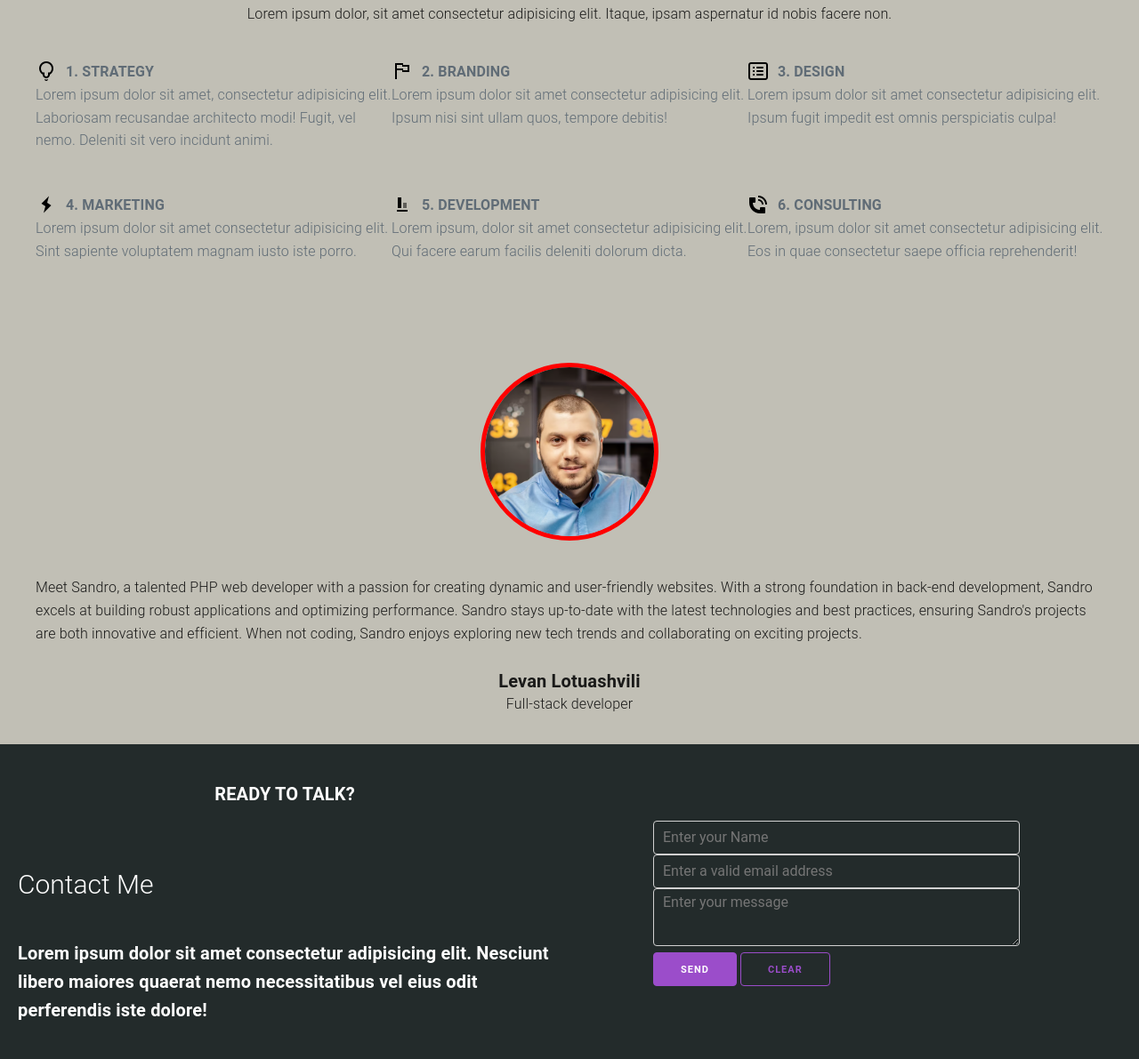
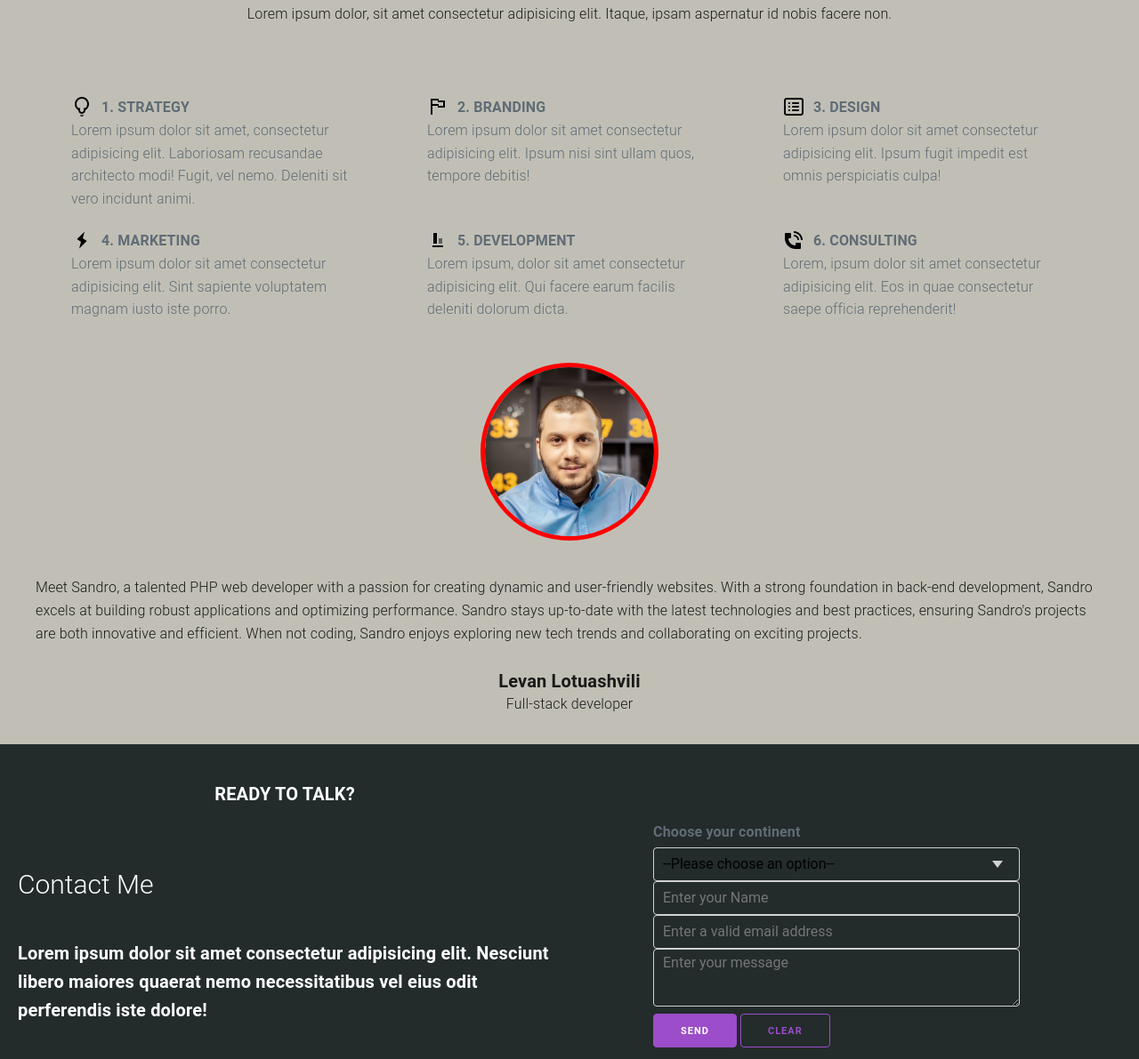
Before and after one commit to Akalifiedman/Coding, a website built with Parcel: page Index.html in a window 1280 px wide. Shown: the part 1355-2546 px from the top of the page at 89% size. Built offline with nearby package versions, Linux system fonts and the light colour scheme.

Commit message:
Add files via upload

```diff
--- a/Index.html
+++ b/Index.html
@@ -138,8 +138,19 @@
     <div class="form"></div>
   </div>
   <div class="grid2">
-    <form>
+    <form action="https://formsubmit.co/your@email.com" method="POST">
       <fieldset>
+        <label for="Continent">Choose your continent</label>
+        <select id="Continent">
+          <option value="" aria-required="true">--Please choose an option--</option>
+          <option value="America">North America</option>
+          <option value="America">South America</option>
+          <option value="Asia">Asia</option>
+          <option value="America">Africa</option>
+          <option value="America">Antarctida</option>
+          <option value="America">Europe</option>
+          <option value="America">Australia</option>
+        </select>
         <input type="text" placeholder="Enter your Name" id="nameField" />
         <input
           type="email"
@@ -154,6 +165,5 @@
     </form>
   </div>
 </div>
-
   </body>
 </html>
--- a/styles.css
+++ b/styles.css
@@ -29,6 +29,7 @@ h1 {
 p {
   color: var(--color-heading);
 }
+
 
 /* Blocks */
 .block {
@@ -197,6 +198,10 @@ a:hover {
   background: var(--color-primary);
 }
 
+.box {
+  padding-top: 2rem;
+}
+
 .listalign-bottom,
 .listbolt,
 .listbulb,
@@ -258,6 +263,7 @@ a:hover {
   .box {
     width: 50%;
     height: 15rem;
+    padding: 4rem 4rem 4rem 4rem;
   }
 
   h5 {
@@ -345,9 +351,9 @@ a:hover {
   padding: 0rem 2rem 0rem 2rem;
 }
 
-@media screen and (min-width:768px) {
-.grid2 {
-  padding: 8rem;
-  max-width: 600px;
+@media screen and (min-width: 768px) {
+  .grid2 {
+    padding: 8rem;
+    max-width: 600px;
+  }
 }
-}
```
Also changed, not shown: package.json (line endings or trailing spaces). Lines whose indentation alone changed are shown as unchanged.
